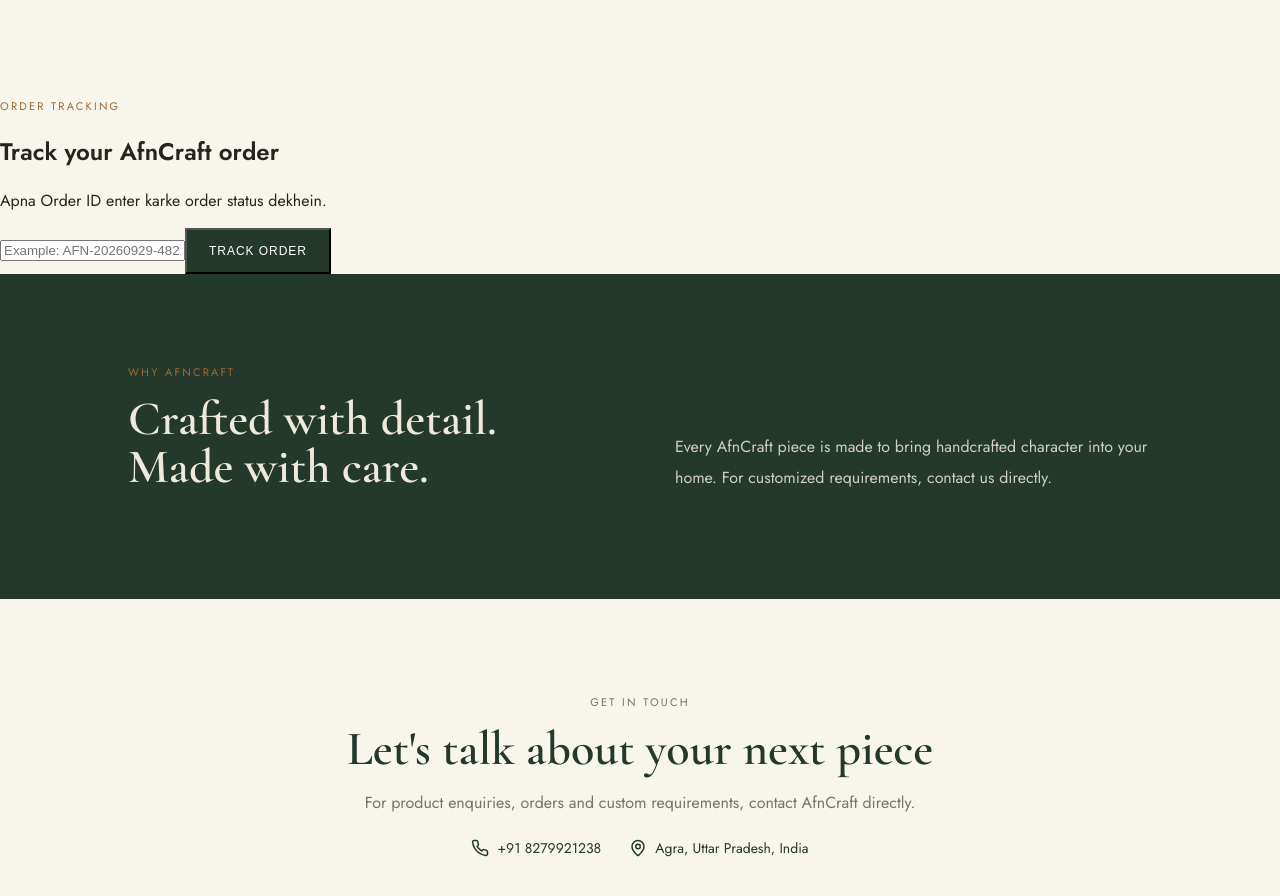
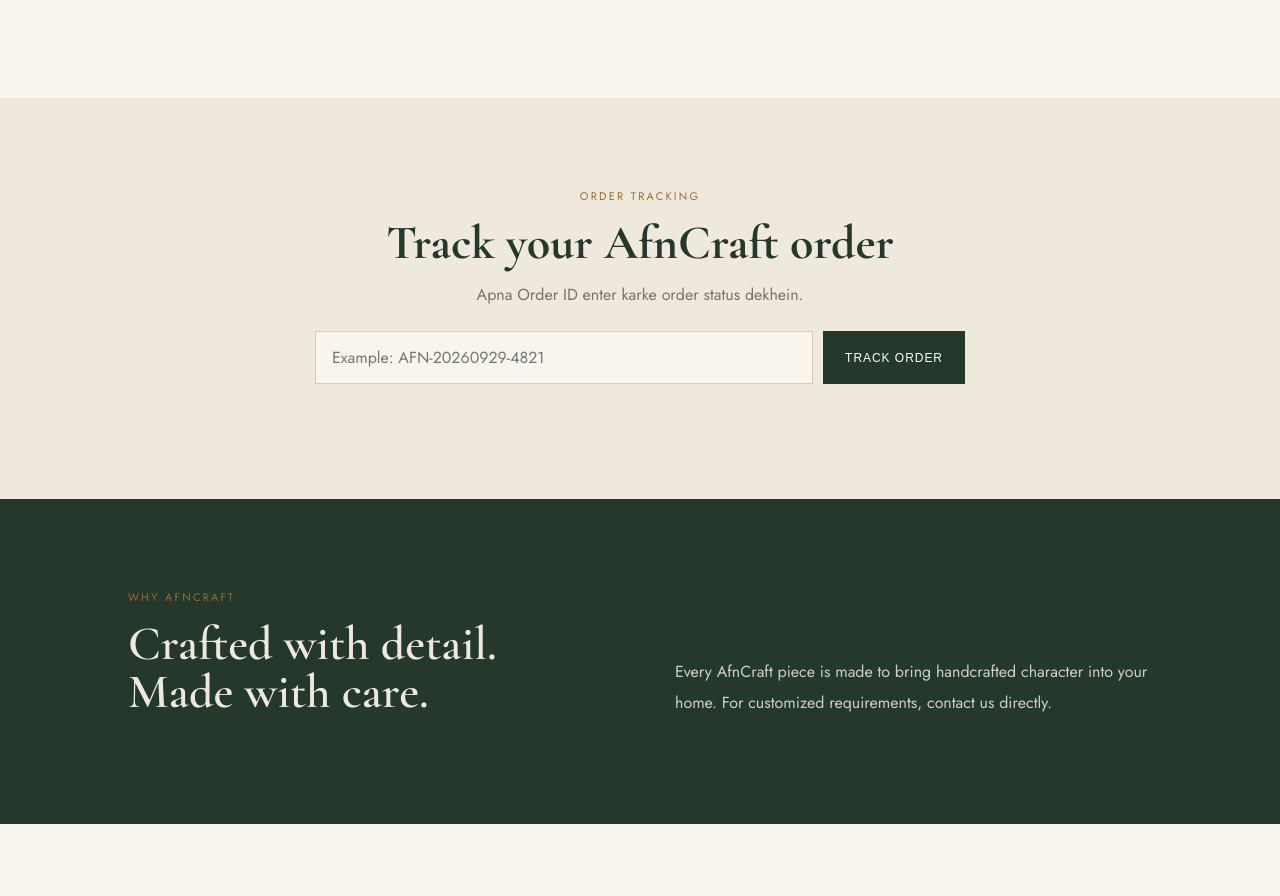
Before and after one commit to afncraft/afncraft.github.io, a React (Vite) app: page / in a window 1280 px wide. Shown: the part 2447-3343 px from the top of the page. Built offline with nearby package versions, Linux system fonts and the light colour scheme.

Commit message:
Add order tracking UI styles

```diff
--- a/src/index.css
+++ b/src/index.css
@@ -68,3 +68,6 @@
 @media(prefers-reduced-motion:reduce){
   .product-fullscreen,.product-full-view,.viewer-gallery .viewer-main img{animation:none!important}
 }
+
+.tracking{padding:90px 6%;background:#eee9dc;text-align:center}.tracking h2{font-family:'Cormorant Garamond',serif;font-size:48px;line-height:1;color:#24382c;margin:0 0 15px}.tracking>p:not(.eyebrow){color:#77736a}.tracking-form{max-width:650px;margin:25px auto;display:flex;gap:10px}.tracking-form input{flex:1;padding:14px 16px;border:1px solid #d3ccbc;background:#f8f5ed;font:inherit;outline:none}.tracking-form input:focus{border-color:#9b6b2f}.tracking-form .button{border:0;cursor:pointer}.tracking-card{max-width:650px;margin:25px auto 0;background:#fff;border:1px solid #ddd6c8;padding:24px;text-align:left;display:grid;grid-template-columns:repeat(3,1fr);gap:18px;box-shadow:0 15px 35px #24382c12}.tracking-card>div:not(.tracking-line){display:flex;flex-direction:column;gap:5px}.tracking-card span{font-size:10px;text-transform:uppercase;letter-spacing:.12em;color:#9b6b2f}.tracking-card strong{color:#24382c}.tracking-line{grid-column:1/-1;display:flex;align-items:center;gap:12px;padding:9px 0;border-top:1px solid #eee8dc;color:#24382c}.tracking-line b{width:26px;height:26px;border-radius:50%;display:grid;place-items:center;background:#24382c;color:#fff;font-size:11px}.tracking-line.muted{color:#aaa}.tracking-line.muted b{background:#ddd6c8;color:#777}.tracking-error{color:#a33!important;font-size:13px}
+@media(max-width:700px){.tracking{padding:70px 6%}.tracking h2{font-size:40px}.tracking-form{flex-direction:column}.tracking-card{grid-template-columns:1fr;padding:18px}.tracking-line{grid-column:auto}}
```
